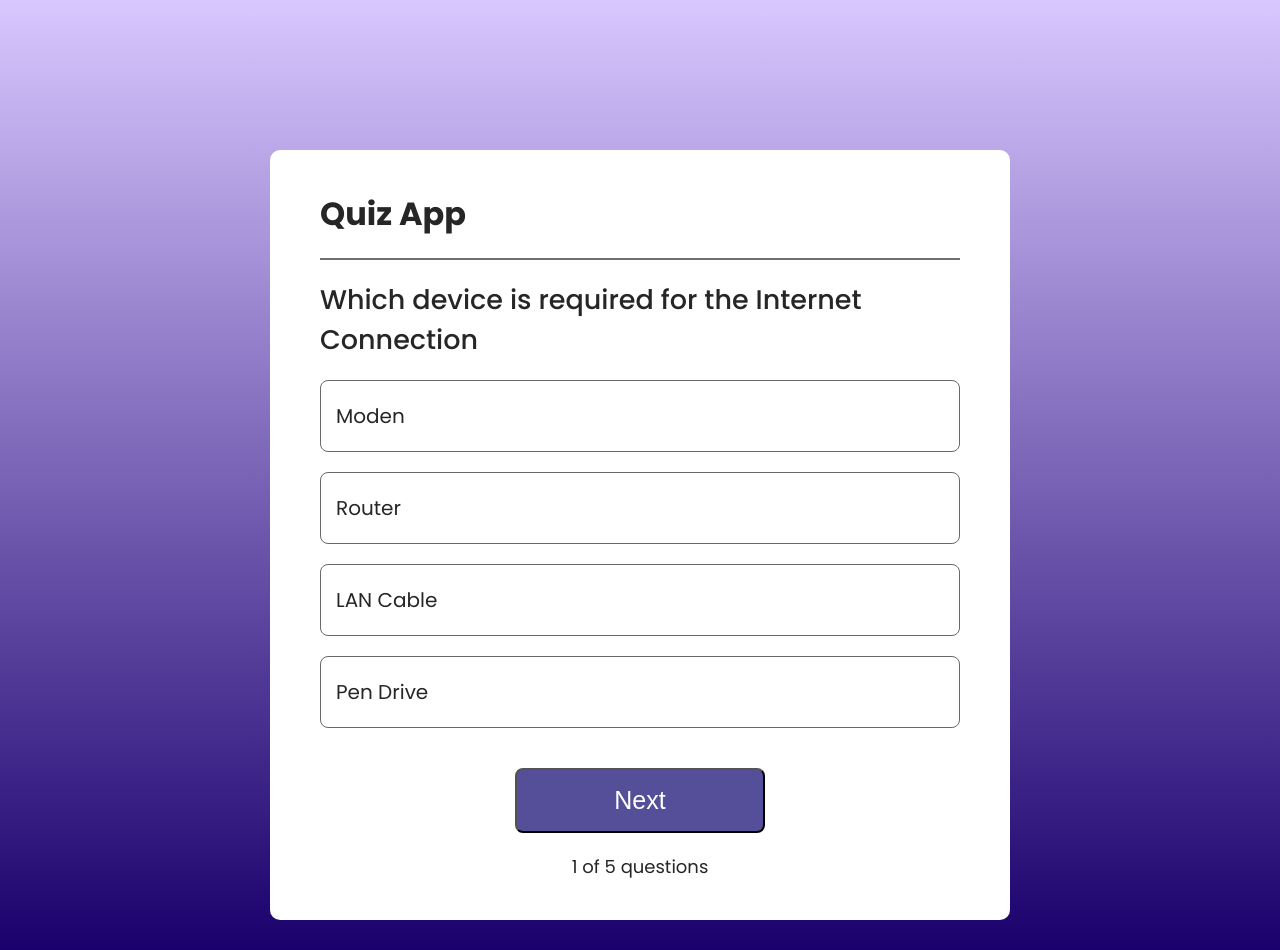
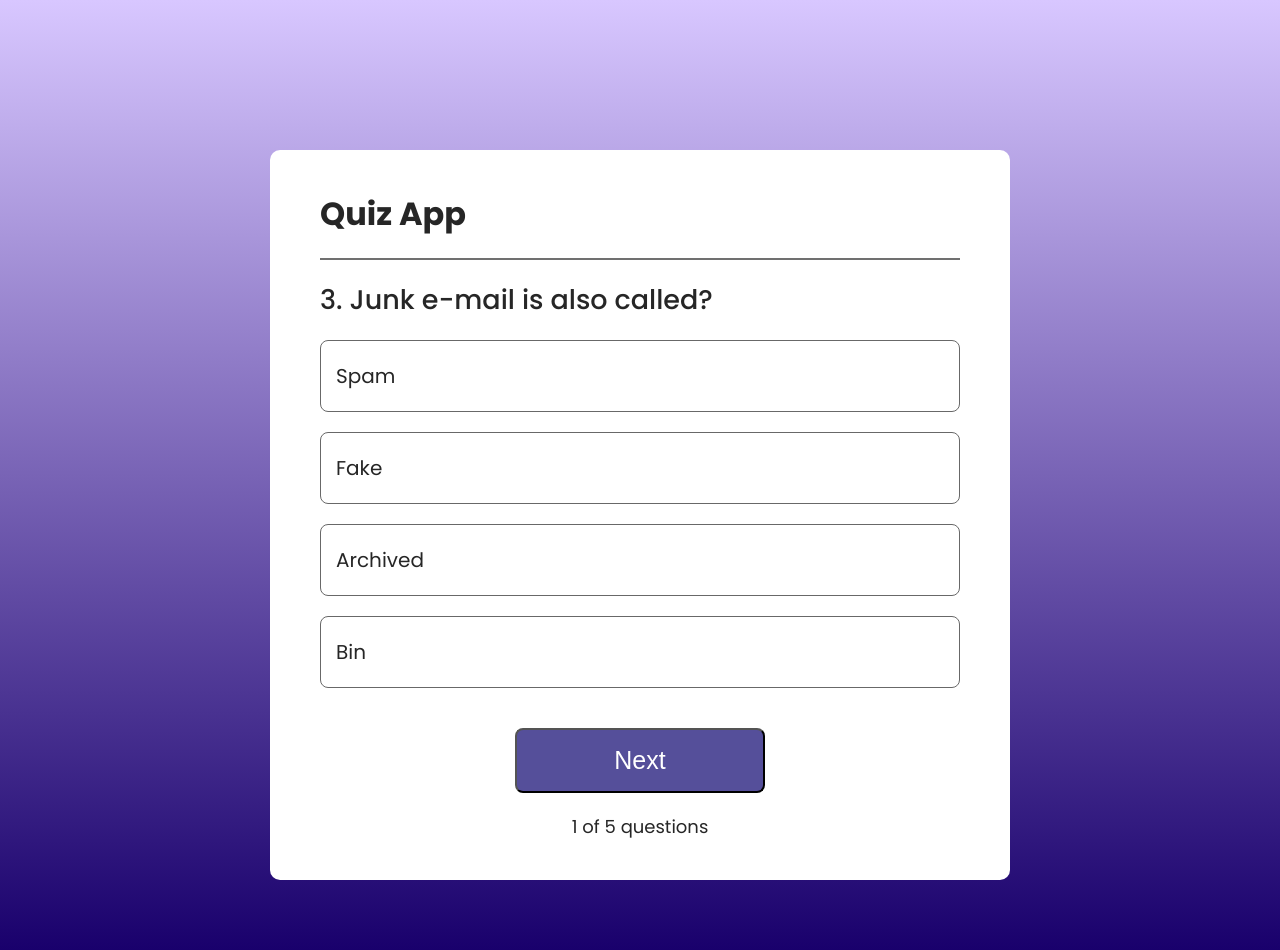
Before and after one commit to MG10327/QuizApp, a React (Vite) app: page / in a window 1280 px wide. Built offline with nearby package versions, Linux system fonts and the light colour scheme.

Commit message:
added basic question setup

```diff
--- /dev/null
+++ b/assets/data.js
@@ -0,0 +1,42 @@
+export const data = [
+    {
+      question: "Which device is required for the Internet connection?",
+      option1: "Modem",
+      option2: "Router",
+      option3: "LAN Cable",
+      option4: "Pen Drive",
+      ans: 1,
+    },
+    {
+      question: "Which continent has the highest number of countries?",
+      option1: "Asia",
+      option2: "Europe",
+      option3: "North America",
+      option4: "Africa",
+      ans: 4,
+    },
+    {
+      question: "Junk e-mail is also called?",
+      option1: "Spam",
+      option2: "Fake",
+      option3: "Archived",
+      option4: "Bin",
+      ans: 1,
+    },
+    {
+      question: "A computer cannot BOOT if it does not have the?",
+      option1: "Application Software",
+      option2: "Internet",
+      option3: "Operating System",
+      option4: "Mouse",
+      ans: 3,
+    },
+    {
+      question: "First page of Website is termed as?",
+      option1: "Index Page",
+      option2: "Homepage",
+      option3: "Sitemap",
+      option4: "Pen Drive",
+      ans: 2,
+    },
+  ];
--- a/src/components/Quiz/quiz.jsx
+++ b/src/components/Quiz/quiz.jsx
@@ -1,17 +1,22 @@
-import React from 'react'
+import React, {useState} from 'react'
 import './Quiz.scss'
+import {data} from '../../../assets/data'
 
 export const quiz = () => {
+
+    let [index, setIndex] = useState(2);
+    let [question, setQuestion] = useState(data[index])
+
   return (
     <div className='container'>
         <h1>Quiz App</h1>
         <hr/>
-        <h2>Which device is required for the Internet Connection</h2>
+        <h2>{index+1}. {question.question}</h2>
         <ul>
-            <li>Moden</li>
-            <li>Router</li>
-            <li>LAN Cable</li>
-            <li>Pen Drive</li>
+            <li>{question.option1}</li>
+            <li>{question.option2}</li>
+            <li>{question.option3}</li>
+            <li>{question.option4}</li>
         </ul>
         <button>Next</button>
         <div className="index">1 of 5 questions</div>
```
